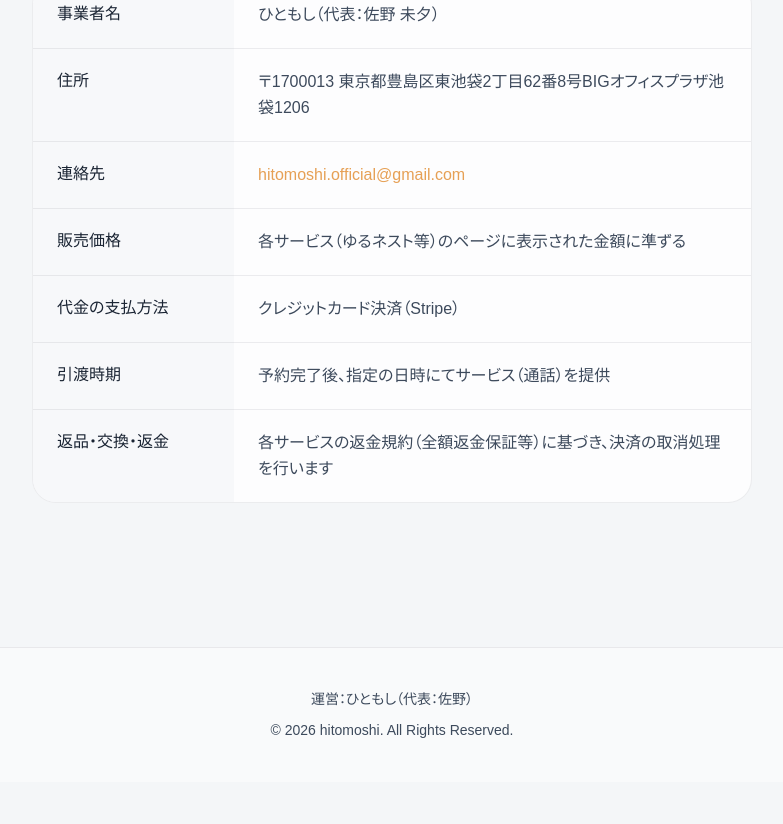
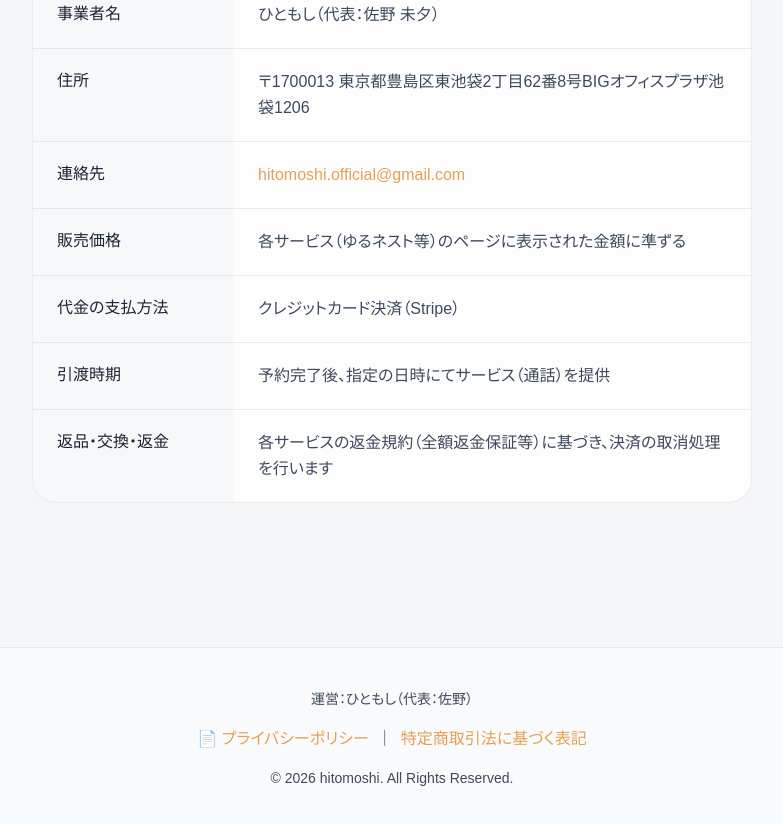
Before and after one commit to yurunest-project/Hitomoshi, a Next.js app: page / in a window 1280 px wide. Shown: the part 3086-3910 px from the top of the page, without its empty margins (248-1031 px from the left). Before the commit the page ends 3868 px from the top, so only its background shows below. Built offline with nearby package versions, Linux system fonts and the light colour scheme.

Commit message:
特商法などリンク（ジャンプ）できるよう変更

```diff
--- a/src/app/page.tsx
+++ b/src/app/page.tsx
@@ -351,7 +351,28 @@ export default function HomePage() {
       <footer className="border-t border-navy/8 bg-white/50 px-5 py-10 sm:px-6">
         <div className="mx-auto max-w-3xl text-center text-sm leading-relaxed text-navy-muted">
           <p>運営：ひともし（代表：佐野）</p>
-          <p className="mt-2">
+          <nav
+            className="mt-4 text-base text-navy"
+            aria-label="法務情報へのリンク"
+          >
+            <span aria-hidden="true">📄 </span>
+            <a
+              href="#privacy"
+              className="font-medium text-lantern underline-offset-4 hover:underline"
+            >
+              プライバシーポリシー
+            </a>
+            <span className="mx-2 text-navy-muted" aria-hidden="true">
+              ｜
+            </span>
+            <a
+              href="#tokushoho"
+              className="font-medium text-lantern underline-offset-4 hover:underline"
+            >
+              特定商取引法に基づく表記
+            </a>
+          </nav>
+          <p className="mt-4">
             © 2026 hitomoshi. All Rights Reserved.
           </p>
         </div>
```
